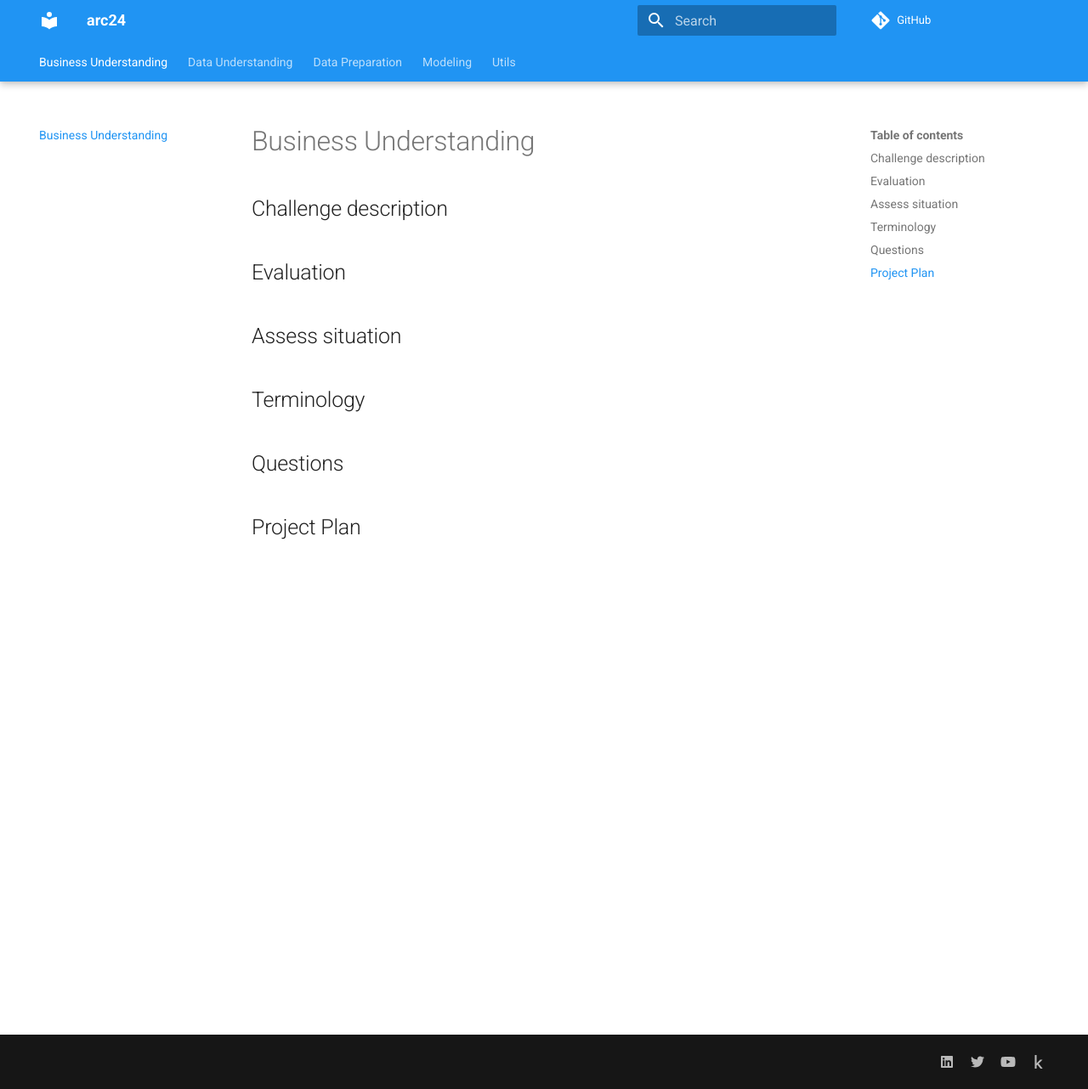
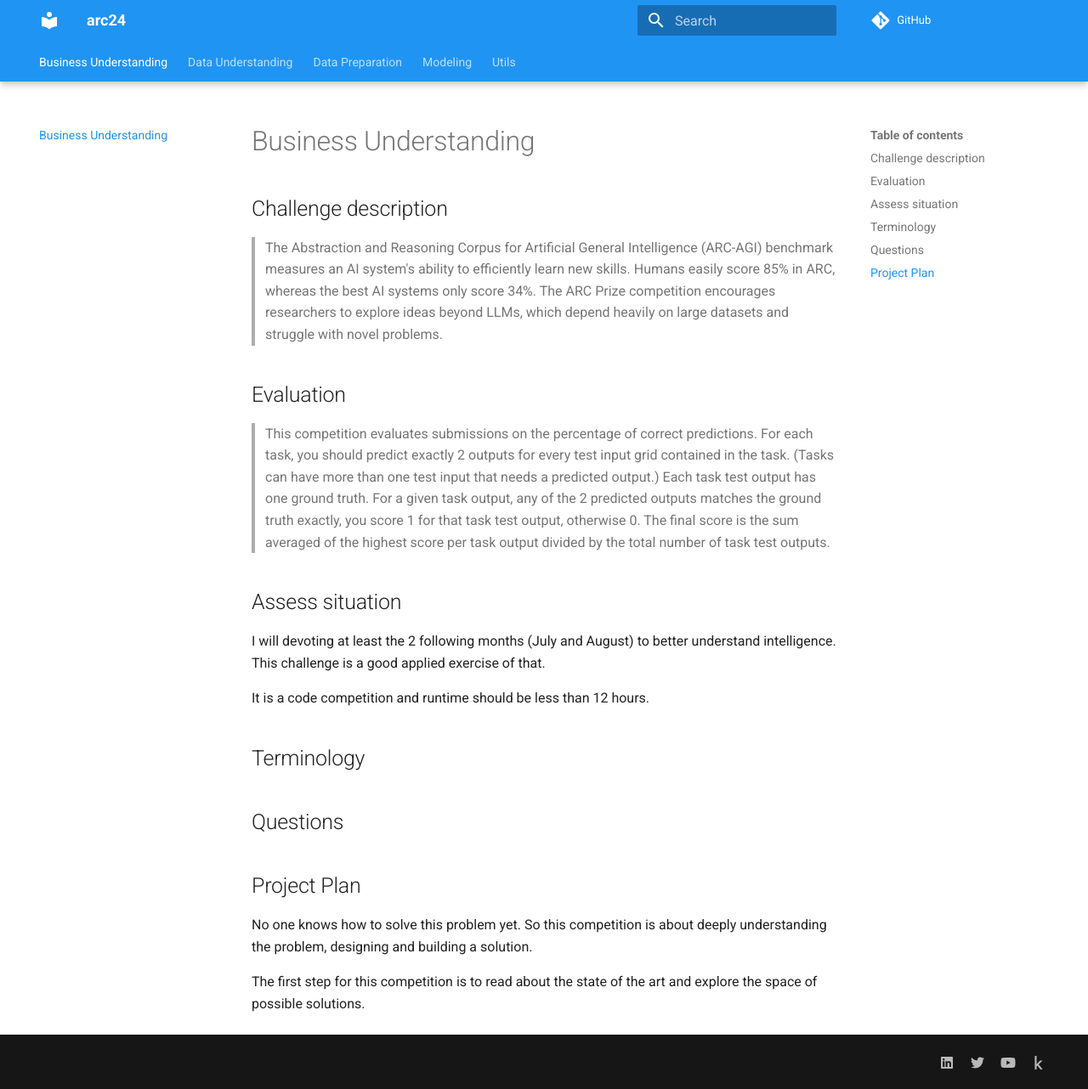
Before and after one commit to zhengjunyao-work/arc24, an MkDocs documentation site: the page built from docs/01_Business_Understanding.md, in a window 1280 px wide and 1282 px high. Shown: the whole window at 85% size. Built offline with MkDocs 1.6.1 and Material for MkDocs 9.7.7, drawn with Linux system fonts in a browser that asks for light colours; comment, search, counter and statistics services are not loaded.

Commit message:
work on business understanding

```diff
--- a/docs/01_Business_Understanding.md
+++ b/docs/01_Business_Understanding.md
@@ -7,10 +7,14 @@
 <!--- Look at the challenge description, understand the goal of the challenge
 and write it here with your own words. Use images if they improve the explanation--->
 
+> The Abstraction and Reasoning Corpus for Artificial General Intelligence (ARC-AGI) benchmark measures an AI system's ability to efficiently learn new skills. Humans easily score 85% in ARC, whereas the best AI systems only score 34%. The ARC Prize competition encourages researchers to explore ideas beyond LLMs, which depend heavily on large datasets and struggle with novel problems.
+
 ## Evaluation
 
 <!--- Understand the metric used on the challenge, write it here and study
 the characteristics of the metric --->
+
+> This competition evaluates submissions on the percentage of correct predictions. For each task, you should predict exactly 2 outputs for every test input grid contained in the task. (Tasks can have more than one test input that needs a predicted output.) Each task test output has one ground truth. For a given task output, any of the 2 predicted outputs matches the ground truth exactly, you score 1 for that task test output, otherwise 0. The final score is the sum averaged of the highest score per task output divided by the total number of task test outputs.
 
 ## Assess situation
 
@@ -22,6 +26,11 @@ the data analysis goal and project plan
 * resources. Is there any other project competing for resources?
 * other projects. May I have other more interesting projects in the horizon?
  --->
+
+I will devoting at least the 2 following months (July and August) to better understand intelligence.
+This challenge is a good applied exercise of that.
+
+It is a code competition and runtime should be less than 12 hours.
 
 ## Terminology
 
@@ -37,3 +46,9 @@ case write them here, otherwise delete this section.--->
 <!--- Write initial ideas for the project. This is just initial thoughts,
 during the challenge I will have a better understanding of the project and
 with better information I could decide other actions not considered here.--->
+
+No one knows how to solve this problem yet. So this competition is about deeply understanding the problem,
+designing and building a solution.
+
+The first step for this competition is to read about the state of the art and explore the space
+of possible solutions.
```
Also changed, not shown: docs/utils/00_Challenge_Workflow.md (+1 -1 lines).
